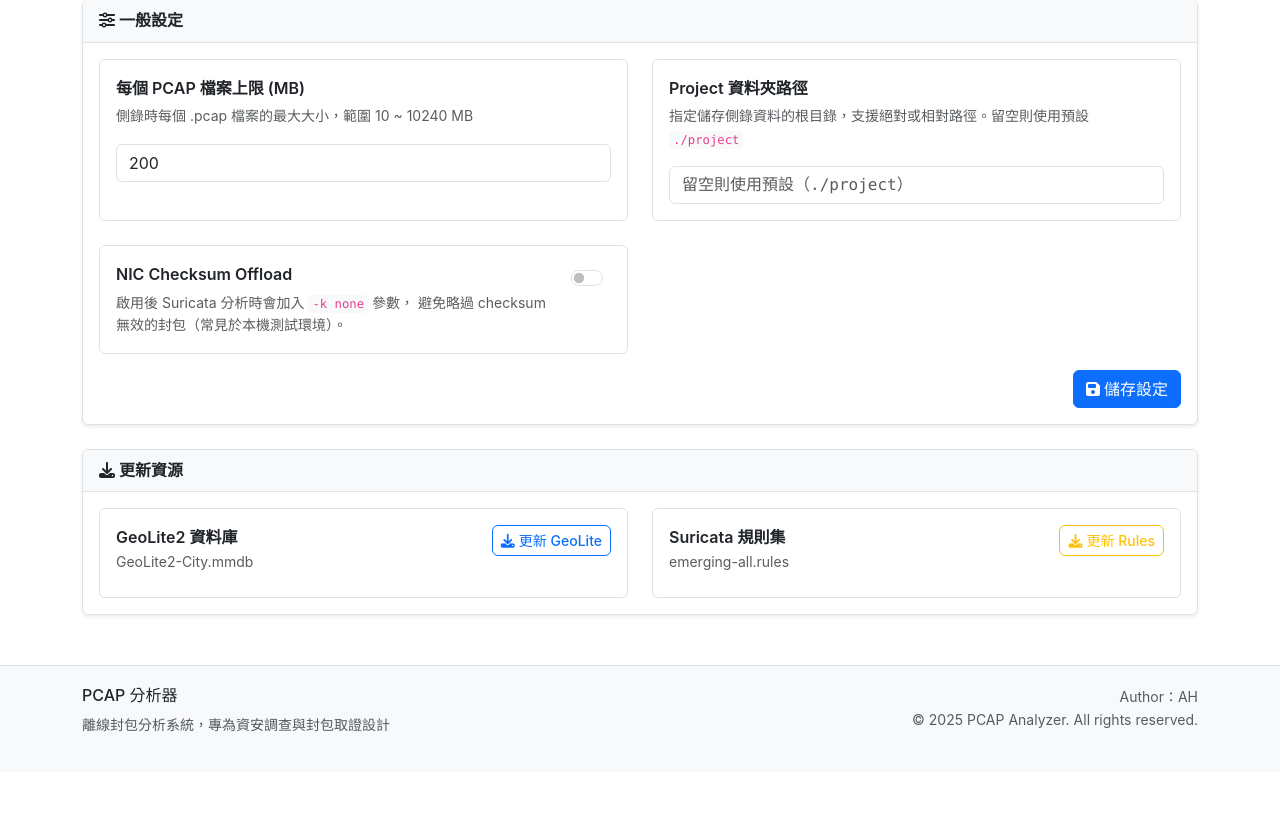
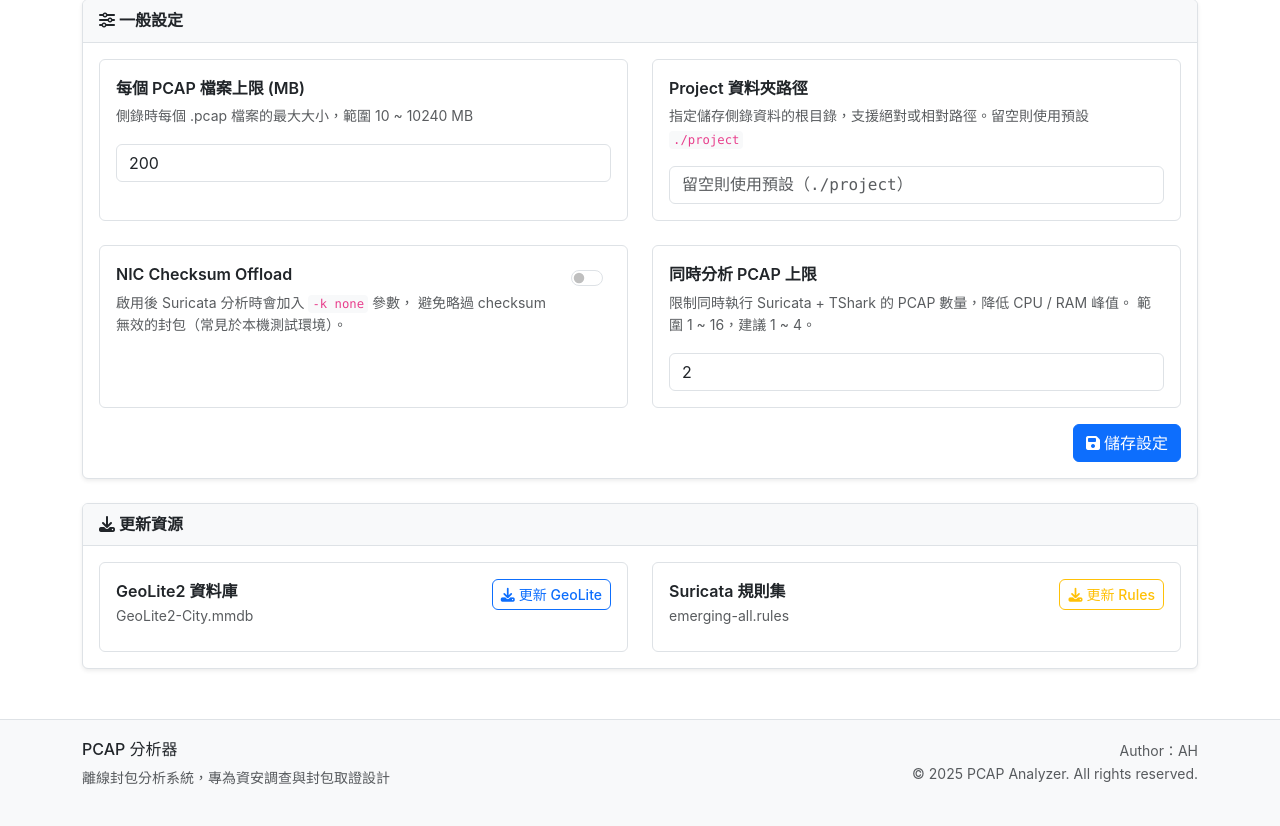
Before and after one commit to wolfheluo/NEW-PCAP-WEB, a Flask app: page /settings in a window 1280 px wide. Shown: the part 145-971 px from the top of the page. Before the commit the page ends 877 px from the top, so only its background shows below. Run offline with Flask 3, Linux system fonts and the light colour scheme; some libraries are stand-ins or nearby versions.

Commit message:
Add max concurrent analysis setting to control PCAP processing limits

```diff
--- a/main.py
+++ b/main.py
@@ -44,6 +44,7 @@ GEOIP_DB     = "GeoLite2-City.mmdb"
 SETTING_FILE = "settings.json"
 PCAP_SPLIT_SIZE_KB = 204800  # 預設 200 MB
 CHECKSUM_OFFLOAD   = False   # NIC Checksum Offload，啟用則加 -k none
+MAX_CONCURRENT_ANALYSIS = 2  # 同時分析的 PCAP 上限（預設 2）
 
 os.makedirs(PROJECT_DIR, exist_ok=True)
 
@@ -71,8 +72,13 @@ if 'project_dir' in _cfg and _cfg['project_dir'].strip():
     PROJECT_DIR = _cfg['project_dir'].strip()
 if 'checksum_offload' in _cfg:
     CHECKSUM_OFFLOAD = bool(_cfg['checksum_offload'])
+if 'max_concurrent_analysis' in _cfg:
+    MAX_CONCURRENT_ANALYSIS = max(1, int(_cfg['max_concurrent_analysis']))
 
 os.makedirs(PROJECT_DIR, exist_ok=True)
+
+# Semaphore：控制同時分析的 PCAP 數量（動態重建，見 api_settings_save_config）
+_analysis_semaphore = threading.Semaphore(MAX_CONCURRENT_ANALYSIS)
 
 # 全局側錄狀態
 # { project_name: { process, status, packet_count, started_at, filter_ips, analyzing } }
@@ -350,6 +356,19 @@ def _analyze_single_pcap(project_name, pcap_file, filter_ips):
     project_dir = get_project_dir(project_name)
     pcap_stem = Path(pcap_file).stem
     fname = os.path.basename(pcap_file)
+
+    # 限制同時分析數量，超過上限的執行緒在此等候
+    _analysis_semaphore.acquire()
+    try:
+        _analyze_single_pcap_inner(project_name, pcap_file, filter_ips,
+                                   project_dir, pcap_stem, fname)
+    finally:
+        _analysis_semaphore.release()
+
+
+def _analyze_single_pcap_inner(project_name, pcap_file, filter_ips,
+                                project_dir, pcap_stem, fname):
+    """實際分析邏輯（由 _analyze_single_pcap 透過 Semaphore 呼叫）"""
 
     with capture_states_lock:
         if project_name in capture_states:
@@ -1129,15 +1148,16 @@ def _get_suricata_rules():
 def api_settings_get_config():
     cfg = _load_settings()
     return jsonify({
-        'pcap_split_mb':    cfg.get('pcap_split_mb', PCAP_SPLIT_SIZE_KB // 1024),
-        'project_dir':      cfg.get('project_dir', ''),
-        'checksum_offload': cfg.get('checksum_offload', False),
+        'pcap_split_mb':          cfg.get('pcap_split_mb', PCAP_SPLIT_SIZE_KB // 1024),
+        'project_dir':            cfg.get('project_dir', ''),
+        'checksum_offload':       cfg.get('checksum_offload', False),
+        'max_concurrent_analysis': cfg.get('max_concurrent_analysis', MAX_CONCURRENT_ANALYSIS),
     })
 
 
 @app.route('/api/settings/config', methods=['POST'])
 def api_settings_save_config():
-    global PCAP_SPLIT_SIZE_KB, PROJECT_DIR, CHECKSUM_OFFLOAD
+    global PCAP_SPLIT_SIZE_KB, PROJECT_DIR, CHECKSUM_OFFLOAD, MAX_CONCURRENT_ANALYSIS, _analysis_semaphore
     data = request.get_json(force=True)
     save = {}
 
@@ -1171,8 +1191,20 @@ def api_settings_save_config():
     CHECKSUM_OFFLOAD = bool(data.get('checksum_offload', False))
     save['checksum_offload'] = CHECKSUM_OFFLOAD
 
+    # 同時分析上限
+    if 'max_concurrent_analysis' in data:
+        try:
+            mca = max(1, min(16, int(data['max_concurrent_analysis'])))
+            if mca != MAX_CONCURRENT_ANALYSIS:
+                MAX_CONCURRENT_ANALYSIS = mca
+                _analysis_semaphore = threading.Semaphore(MAX_CONCURRENT_ANALYSIS)
+            save['max_concurrent_analysis'] = MAX_CONCURRENT_ANALYSIS
+        except (ValueError, TypeError):
+            pass
+
     _save_settings(save)
-    return jsonify({'ok': True, 'pcap_split_mb': save['pcap_split_mb'], 'project_dir': PROJECT_DIR, 'checksum_offload': CHECKSUM_OFFLOAD})
+    return jsonify({'ok': True, 'pcap_split_mb': save['pcap_split_mb'], 'project_dir': PROJECT_DIR,
+                    'checksum_offload': CHECKSUM_OFFLOAD, 'max_concurrent_analysis': MAX_CONCURRENT_ANALYSIS})
 
 
 @app.route('/api/settings/check')
--- a/templates/settings.html
+++ b/templates/settings.html
@@ -91,6 +91,19 @@
                 </div>
             </div>
 
+            <!-- 同時分析上限 -->
+            <div class="col-md-6">
+                <div class="p-3 border rounded h-100">
+                    <div class="fw-semibold mb-1">同時分析 PCAP 上限</div>
+                    <div class="text-muted small mb-3">
+                        限制同時執行 Suricata + TShark 的 PCAP 數量，降低 CPU / RAM 峰值。
+                        範圍 1 ~ 16，建議 1 ~ 4。
+                    </div>
+                    <input type="number" id="input-max-concurrent" class="form-control"
+                           min="1" max="16" step="1" value="2">
+                </div>
+            </div>
+
         </div>
 
         <!-- 儲存按鈕 -->
@@ -174,15 +187,24 @@ fetch('/api/settings/config')
         }
         document.getElementById('input-project-dir').value = d.project_dir || '';
         document.getElementById('input-checksum-offload').checked = !!d.checksum_offload;
+        if (d.max_concurrent_analysis) {
+            document.getElementById('input-max-concurrent').value = d.max_concurrent_analysis;
+        }
     });
 
 // ── 儲存設定 ──────────────────────────────────────
 document.getElementById('btn-save-config').addEventListener('click', function () {
     const mb = parseInt(document.getElementById('input-pcap-mb').value, 10);
     const projectDir = document.getElementById('input-project-dir').value.trim();
+    const mca = parseInt(document.getElementById('input-max-concurrent').value, 10);
     const msgEl = document.getElementById('config-save-msg');
     if (!mb || mb < 10 || mb > 10240) {
         msgEl.textContent = '⚠ 請輸入 10 ~ 10240 MB 之間的數值';
+        msgEl.className = 'text-danger small';
+        return;
+    }
+    if (!mca || mca < 1 || mca > 16) {
+        msgEl.textContent = '⚠ 同時分析上限請輸入 1 ~ 16';
         msgEl.className = 'text-danger small';
         return;
     }
@@ -191,16 +213,17 @@ document.getElementById('btn-save-config').addEventListener('click', function ()
         method: 'POST',
         headers: { 'Content-Type': 'application/json' },
         body: JSON.stringify({
-            pcap_split_mb:    mb,
-            project_dir:      projectDir,
-            checksum_offload: document.getElementById('input-checksum-offload').checked,
+            pcap_split_mb:           mb,
+            project_dir:             projectDir,
+            checksum_offload:        document.getElementById('input-checksum-offload').checked,
+            max_concurrent_analysis: mca,
         })
     })
     .then(r => r.json())
     .then(d => {
         if (d.ok) {
             const dirMsg = d.project_dir ? `「${d.project_dir}」` : '預設路徑';
-            msgEl.textContent = `✔ 已儲存（${d.pcap_split_mb} MB，${dirMsg}）`;
+            msgEl.textContent = `✔ 已儲存（${d.pcap_split_mb} MB，${dirMsg}，同時分析 ${d.max_concurrent_analysis} 個）`;
             msgEl.className = 'text-success fw-semibold small';
         } else {
             msgEl.textContent = '✘ ' + (d.error || '儲存失敗');
```
